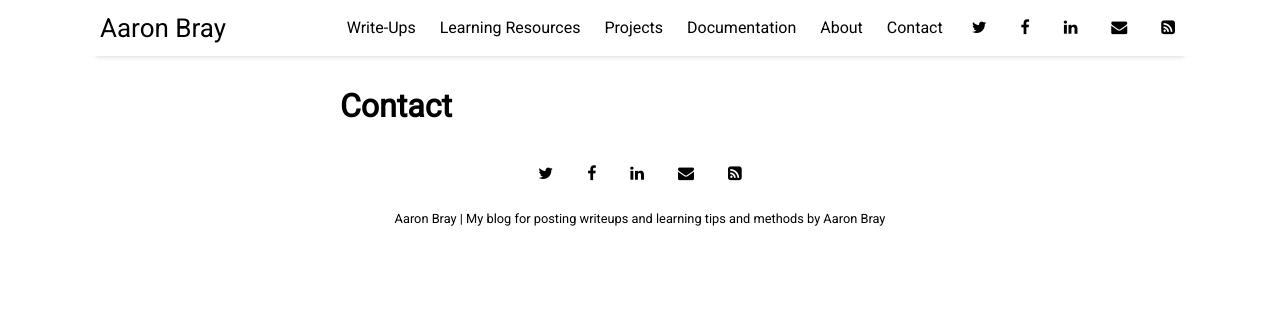
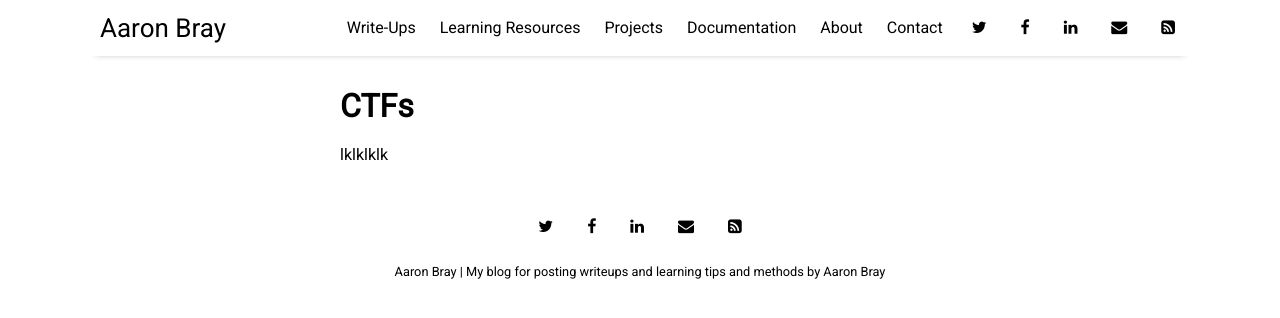
Before and after one commit to AaronBray/AaronBray.github.io, a Jekyll site: the page built from pages/links.md, in a window 1280 px wide. Shown: the top 318 px of the page. Built offline with Jekyll 4.4.1, drawn with Linux system fonts in a browser that asks for light colours; nearby versions of some CDN libraries.

Commit message:
Update links.md

```diff
--- a/pages/links.md
+++ b/pages/links.md
@@ -1,5 +1,6 @@
 ---
 layout: page
-title: Contact
-permalink: /contact
+title: CTFs
+permalink: /ctfs
 ---
+lklklklk
```
